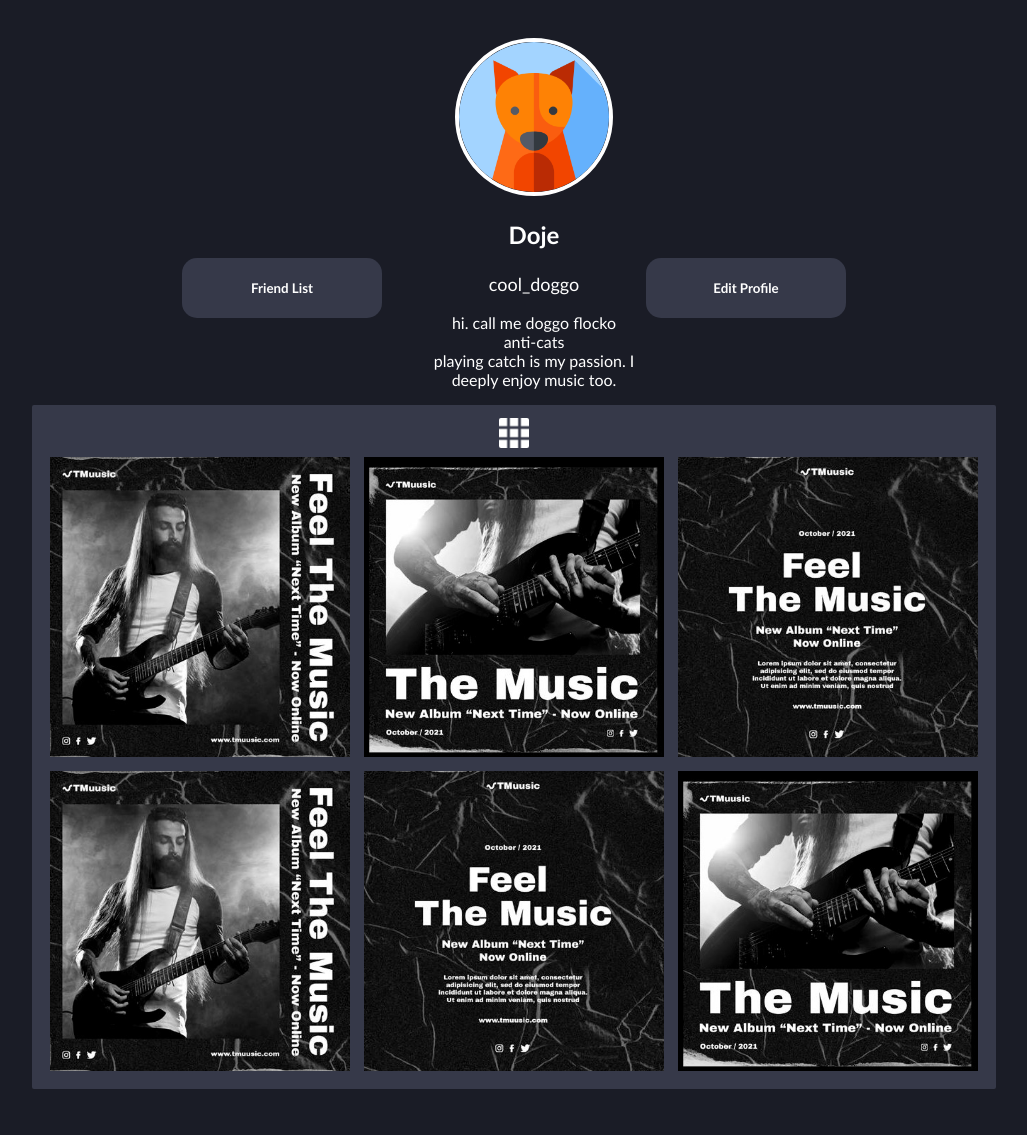
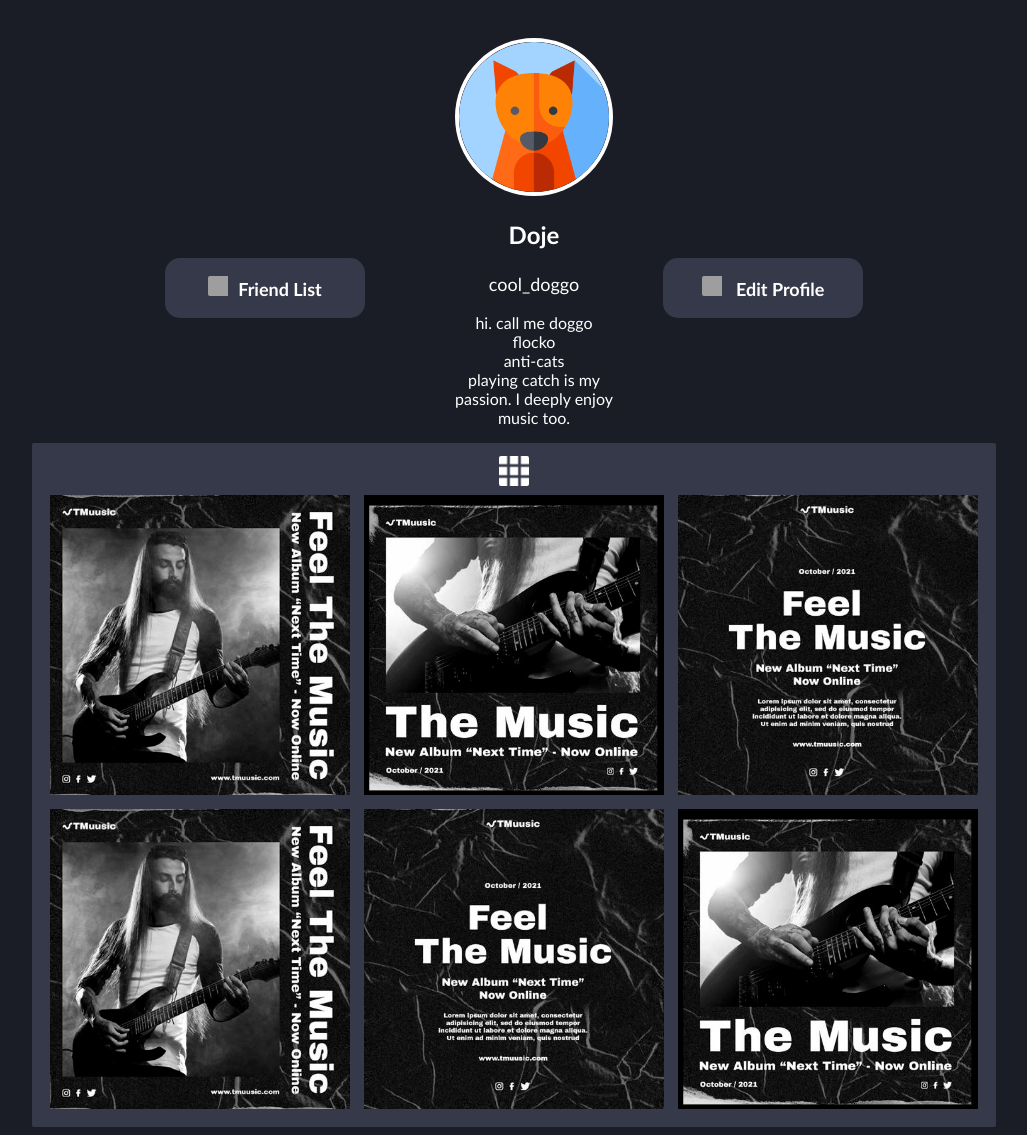
Before and after one commit to shehabadel/Instagram-Clone-IPP, a PHP site: page /pages/profile/Profile.html in a window 1280 px wide. Shown: the whole page, without its empty margins (126-1153 px from the left). Before the commit the page ends 1089 px from the top, so only its background shows below. Run offline with PHP 8.4, Linux system fonts and the light colour scheme; grey boxes are pictures that could not be loaded.

Commit message:
centre aligned profile header

```diff
--- a/pages/profile/Profile.css
+++ b/pages/profile/Profile.css
@@ -35,7 +35,7 @@ body {
 .header_section{
     display: flex;
     flex-direction: row;
-    text-align: center;
+    justify-content: center;
 }
 
 .profile_details{
@@ -43,6 +43,7 @@ margin-top: 30px;
 margin-left: 40px;
 font-family:'Segoe UI', Tahoma, Geneva, Verdana, sans-serif;
 color:var(--main-text-color);
+
 }
 
 .username{
@@ -72,35 +73,34 @@ font-weight: bold;
 .editprofile{
     height: 60px;
     width: 200px;
-    text-align: center;
+
     text-decoration: none;
    background-color: var(--main-post-inner);
     transition: 0.25s linear;
-    padding: 20px 40px;
 
+    font-size: large;
     border-radius: 15px;
     border: #FFFFFF;
-    font-weight: bold;
+    font-weight: bolder;
 
     margin-right: 300px;
+    margin-left: 50px;
     margin-top: 250px;
-
-
 }
 .friendlist{
     height: 60px;
     width: 200px;
-    text-align: center;
-    align-items: center;
+
     text-decoration: none;
     background-color: var(--main-post-inner);
     transition: 0.25s linear;
-    padding: 20px 40px;
     border-radius: 15px;
     border: #FFFFFF;
-    font-weight: bold;
+    font-weight: bolder;
     margin-left: 300px;
+    margin-right: 50px;
     margin-top: 250px;
+    font-size: large;
 
 }
 .friendlist:hover{
@@ -110,3 +110,17 @@ font-weight: bold;
 .editprofile:hover{
     background: var(--main-button-hover);
 }
+
+#editprofile_icon{
+    width: 20px;
+    height: 20px;
+    text-align: center;
+    padding-right: 10px;
+}
+
+#friendlist_icon{
+    width: 20px;
+    height: 20px;
+    text-align: center;
+    padding-right: 10px;
+}
--- a/pages/profile/Profile.html
+++ b/pages/profile/Profile.html
@@ -7,14 +7,16 @@
     </head>
 
     <body>
-<div class="header_section">
 
-    <div class="friendlist_div" align="center" >
 
-        <button class="friendlist" onclick="window.location.href= '../home/home.html';" > Friend List</button>
+<div  align="center" class="header_section" >
+
+    <div class="friendlist_div"  >
+
+        <button class="friendlist" onclick="window.location.href= '../home/home.html';" > <img id="friendlist_icon" src="friends.png">Friend List</button>
     </div>
 
-        <div class = "profile_details" align= "center">
+        <div class = "profile_details" >
             <div> <img id="profile_pic" src="dog.png" alt="user pic">
             </div>
             <p class="name"> Doje </p>
@@ -22,14 +24,11 @@
             <p class="bio"> hi. call me doggo flocko </br>  anti-cats </br> playing catch is my passion. I deeply enjoy music too. </p>
         </div>
 
-        <div class="editprofile_div" align = "center">
-            <button class="editprofile" onclick="window.location.href= '../home/home.html';"> Edit Profile</button>
+        <div class="editprofile_div" >
+            <button class="editprofile" onclick="window.location.href= '../home/home.html';"> <img id="editprofile_icon" src="editprofile.png"> Edit Profile</button>
         </div>
+</div>
 
-
-
-
-</div >
 
 </div>
     <div align="center">
@@ -50,6 +49,9 @@
                 <td> <img id= "post_images" src="post2.jpg"></img> </td>
                 <td> <img id= "post_images" src="post1.jpg"></img> </td>
                 </tr>
+
+
+
             </tbody>
         </table>
     </div>
```
